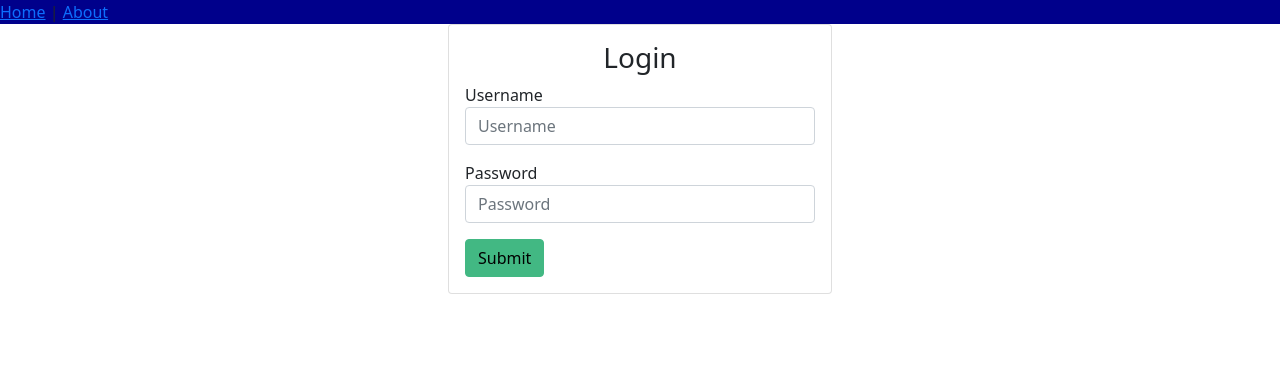
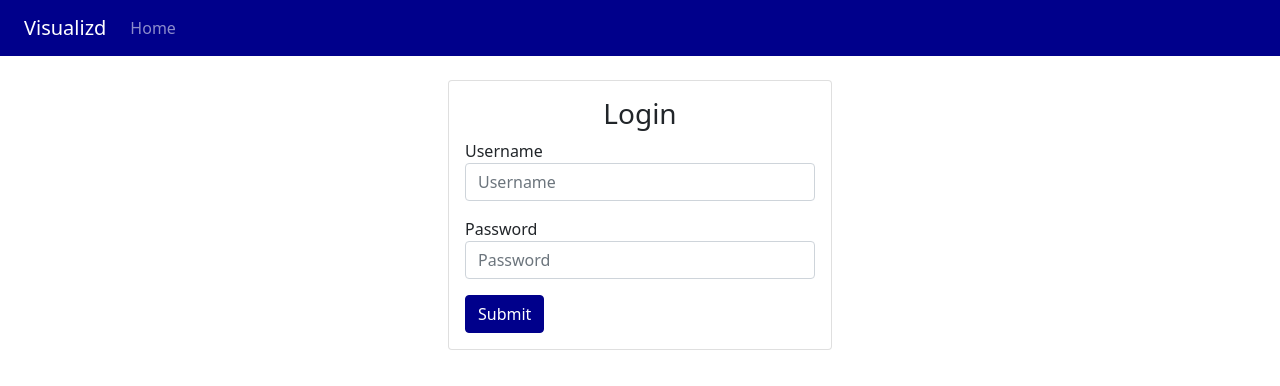
Before and after one commit to Visualizd/client, a Vue app: page /login in a window 1280 px wide. Shown: the top 386 px of the page. Built offline with nearby package versions, Linux system fonts and the light colour scheme.

Commit message:
Implement login UI

```diff
--- a/package.json
+++ b/package.json
@@ -35,6 +35,8 @@
     "eslint-plugin-promise": "^4.2.1",
     "eslint-plugin-standard": "^4.0.0",
     "eslint-plugin-vue": "^6.2.2",
+    "node-sass": "^6.0.0",
+    "sass-loader": "^10.0.0",
     "typescript": "~4.1.5",
     "vue-template-compiler": "^2.6.11"
   }
--- a/src/App.vue
+++ b/src/App.vue
@@ -1,15 +1,23 @@
 <template>
   <div id="app">
-    <div id="nav">
-      <router-link to="/">Home</router-link> |
-      <router-link to="/about">About</router-link>
-    </div>
+    <nav class="navbar navbar-expand-sm navbar-dark bg-primary px-4">
+      <router-link to="/" class="navbar-brand">Visualizd</router-link>
+      <button class="navbar-toggler" type="button" data-toggle="collapse" data-target="#navbarSupportedContent" aria-controls="navbarSupportedContent" aria-expanded="false" aria-label="Toggle navigation">
+        <span class="navbar-toggler-icon"></span>
+      </button>
+
+      <div class="collapse navbar-collapse" id="navbarSupportedContent">
+        <ul class="navbar-nav mr-auto">
+          <li class="nav-item active">
+            <a class="nav-link" href="#">Home</a>
+          </li>
+        </ul>
+      </div>
+    </nav>
     <router-view/>
   </div>
 </template>
 
-<style>
-  #nav {
-    background-color: #00008B;
-  }
+<style lang="scss">
+  @import "css/bootstrap";
 </style>
--- a/src/css/bootstrap-overrides.scss
+++ /dev/null
@@ -1,9 +0,0 @@
-// your variable overrides
-// modify theme colors map
-$theme-colors: (
-        "primary":#42b883,
-  //...other variables, you can find them in node_modules/bootstrap/scss/_variables.scss
-);
-
-// import to set changes
-@import "../../node_modules/bootstrap/scss/bootstrap";
--- /dev/null
+++ b/src/css/bootstrap.scss
@@ -0,0 +1,5 @@
+// set overrides
+$primary: #00008B;
+
+// import the rest of bootstrap
+@import "~bootstrap/scss/bootstrap";
--- a/src/main.ts
+++ b/src/main.ts
@@ -2,8 +2,6 @@
 import App from './App.vue'
 import router from './router'
 import store from './store'
-// import 'bootstrap/dist/css/bootstrap.min.css'
-import '@/css/bootstrap-overrides.scss';
 import 'bootstrap/dist/js/bootstrap.min.js'
 
 Vue.config.productionTip = false
--- a/src/views/Login.vue
+++ b/src/views/Login.vue
@@ -1,6 +1,6 @@
 <template>
   <div class="login">
-    <div class="login-card card card-body">
+    <div class="login-card card card-body mt-4">
       <h3 class="card-title text-center">Login</h3>
       <div class="card-text">
         <form>
```
Also changed, not shown: 1 other file (tests, documents, lock files or other folders).
